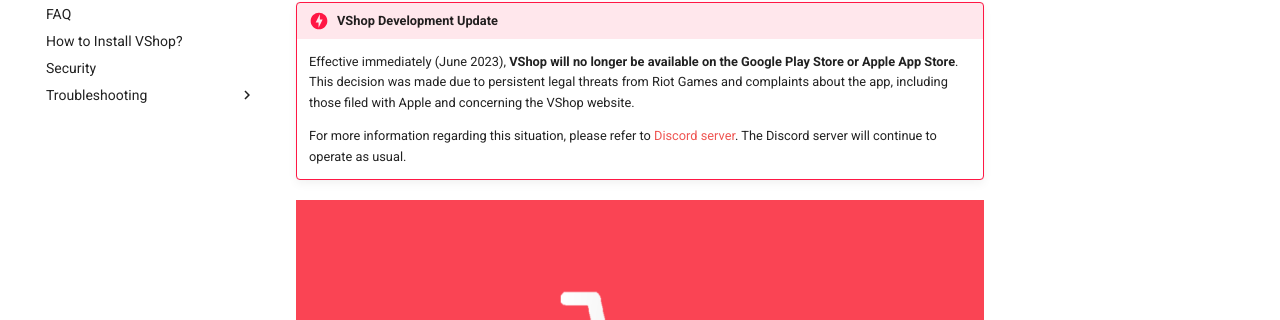
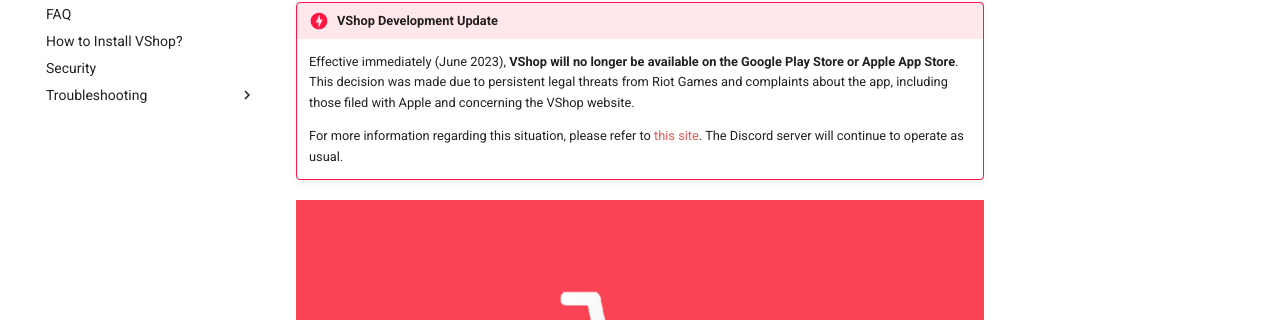
Before and after one commit to VShopApp/docs, an MkDocs documentation site: the page built from docs/index.md, in a window 1280 px wide and 1078 px high. Shown: the part 178-498 px from the top of the window. Built offline with MkDocs 1.6.1 and Material for MkDocs 9.7.7, drawn with Linux system fonts in a browser that asks for light colours; comment, search, counter and statistics services are not loaded.

Commit message:
wrong link name

```diff
--- a/docs/index.md
+++ b/docs/index.md
@@ -4,7 +4,7 @@
 
     Effective immediately (June 2023), **VShop will no longer be available on the Google Play Store or Apple App Store**. This decision was made due to persistent legal threats from Riot Games and complaints about the app, including those filed with Apple and concerning the VShop website.
 
-    For more information regarding this situation, please refer to [Discord server](https://docs.vshop.one/distribution-update).
+    For more information regarding this situation, please refer to [this site](https://docs.vshop.one/distribution-update).
     The Discord server will continue to operate as usual.
 
 ![banner](/assets/vshop_banner.png){ width="800" }
```
